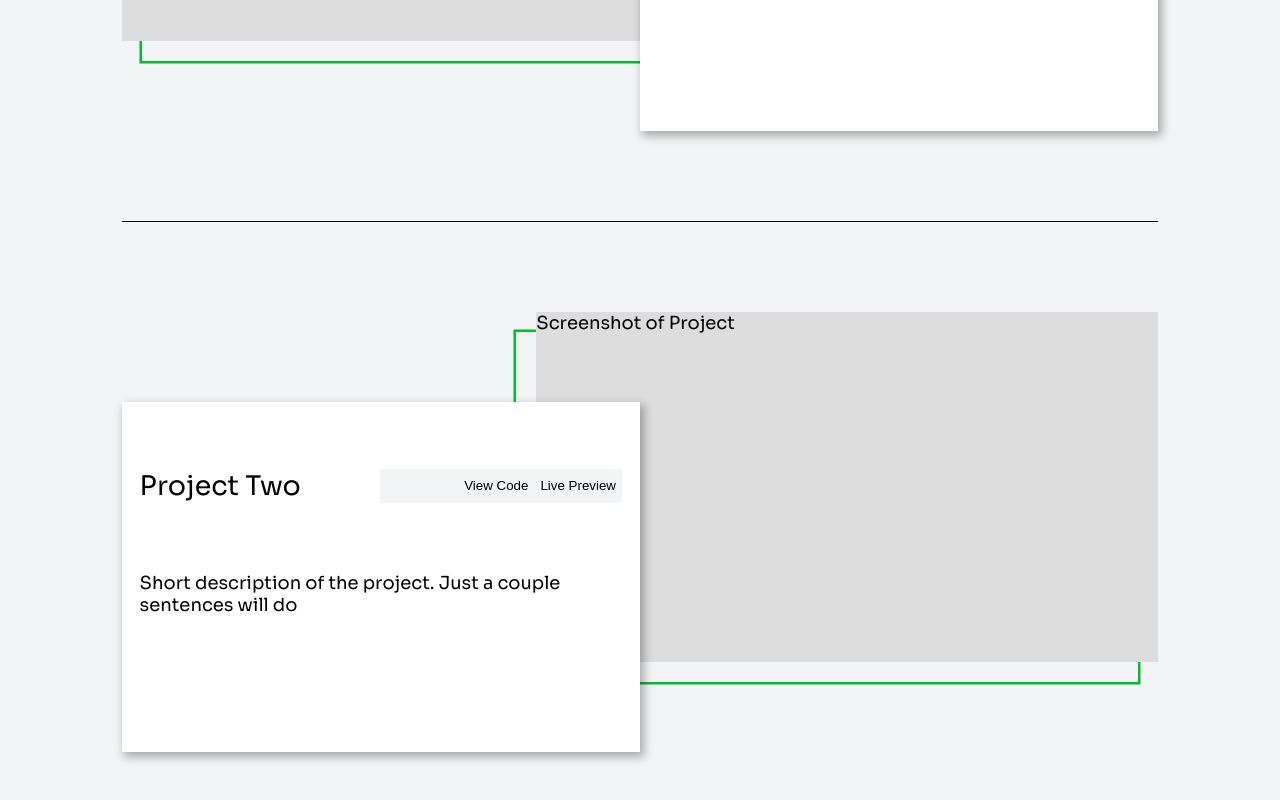
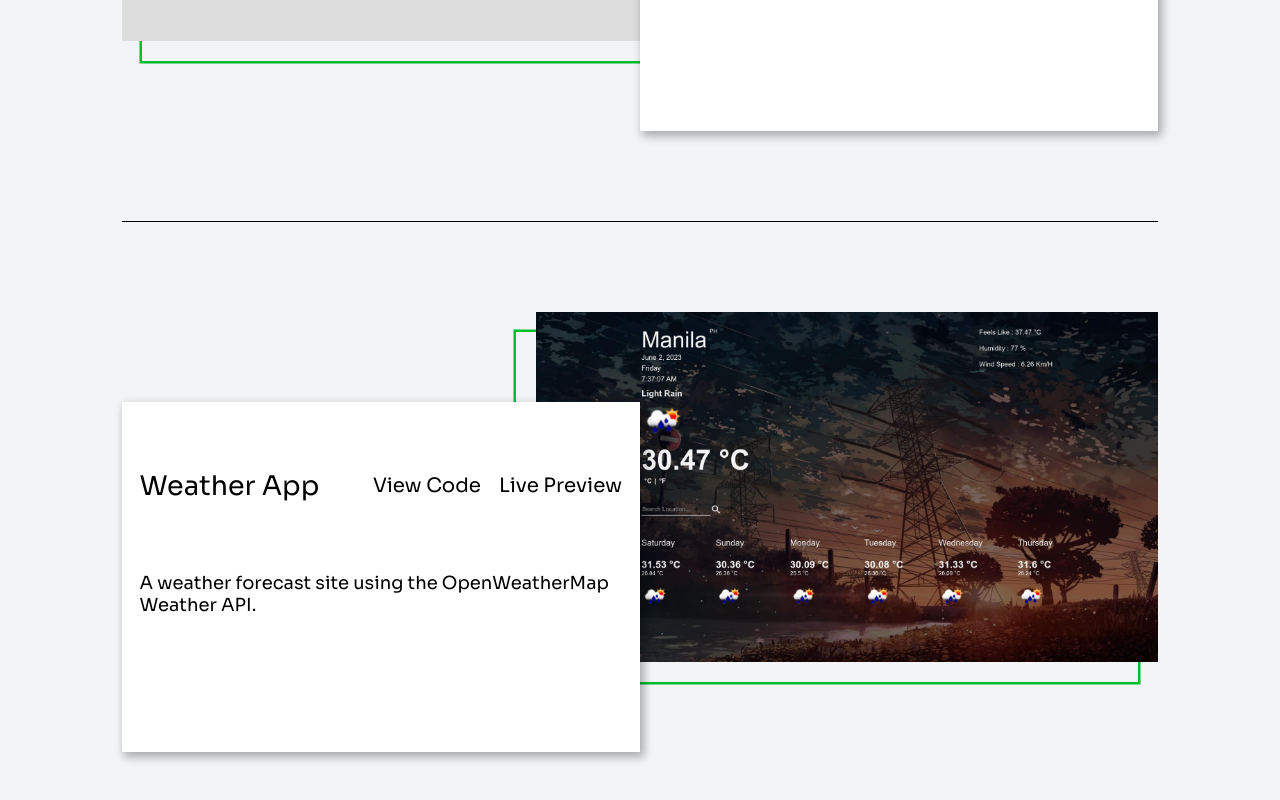
Before and after one commit to ctdc0208/Portfolio, a React (Vite) app: page / in a window 1280 px wide. Shown: the part 1966-2766 px from the top of the page. Built offline with nearby package versions, Linux system fonts and the light colour scheme.

Commit message:
add weather app on my works

```diff
--- a/src/App.css
+++ b/src/App.css
@@ -17,7 +17,9 @@ button:hover {
     cursor: pointer;
 }
 
-.button-header {
+.button-header,
+.view-code-button,
+.live-preview-button {
     background: none;
     border: none;
     font-size: 1.1em;
@@ -30,29 +32,36 @@ button:hover {
     color: var(--clr-neutral-100);
 }
 
-.button-header:hover {
+.button-header:hover,
+.view-code-button:hover,
+.live-preview-button:hover {
     cursor: pointer;
 }
 
-.button-header::after {
+.button-header::after,
+.view-code-button::after,
+.live-preview-button::after {
     content: '';
     position: absolute;
     width: 100%;
     transform: scaleX(0);
-    bottom: 0;
+    bottom: -2px;
     left: 0;
-    border-bottom: 1px solid var(--clr-primary);
+    border-bottom: 2px solid var(--clr-primary);
     transform-origin: bottom right;
     transition: transform 0.25s ease-out;
 }
 
-button:hover::after {
+.button-header:hover::after,
+.view-code-button:hover::after,
+.live-preview-button:hover::after {
     transform: scaleX(1);
     transform-origin: bottom left;
 }
 
 .active>button {
-    border-bottom: 1px solid var(--clr-primary);
+    bottom: 0;
+    border-bottom: 2px solid var(--clr-primary);
 }
 
 .max-width {
@@ -298,7 +307,18 @@ button:hover::after {
     display: flex;
     align-items: center;
     justify-content: end;
-    background-color: var(--clr-neutral-600);
+}
+
+.view-code-button,
+.live-preview-button {
+    background: none;
+    color: #000;
+    text-decoration: none;
+    display: flex;
+}
+
+.live-preview-button {
+    margin-left: 1rem;
 }
 
 .project-description {
@@ -307,7 +327,7 @@ button:hover::after {
 }
 
 .project-screenshot,
-.project-screenshot-opposite {
+.project-screenshot-opposite-2 {
     aspect-ratio: auto 16 / 9;
     background-color: #dddddd;
 }
@@ -317,14 +337,18 @@ button:hover::after {
     box-shadow: 20px 20px 0px 0px var(--clr-neutral-600), 20px 20px 0px 2.5px var(--clr-primary);
 }
 
-.project-screenshot-opposite {
+.project-screenshot-opposite-2 {
     grid-column: -1 / -7;
     box-shadow: -20px 20px 0px 0px var(--clr-neutral-600), -20px 20px 0px 2.5px var(--clr-primary);
+    background-image: url(./assets/weather-app-sc.jpg);
+    background-size: cover;
+    background-repeat: no-repeat;
+    background-position: center;
 }
 
 .project-screenshot,
 .project-info,
-.project-screenshot-opposite,
+.project-screenshot-opposite-2,
 .project-info-opposite {
     grid-row: 1 / 2;
 }
@@ -518,7 +542,7 @@ button[type="submit"]:hover {
     .project-screenshot {
         grid-column: 1 / 10;
     }
-    .project-screenshot-opposite {
+    .project-screenshot-opposite-2 {
         grid-column: 2 / -1;
     }
     .project-info {
--- a/src/Projects.jsx
+++ b/src/Projects.jsx
@@ -25,17 +25,17 @@ export default class Projects extends Component {
                         </div>
                     </div>
                     <div className="projects-card project-2">
-                        <div className="project-screenshot-opposite">Screenshot of Project</div>
+                        <div className="project-screenshot-opposite-2"></div>
                         <div className="project-info-opposite margin-15px">
                             <div className="project-header">
-                                <div className="project-name">Project Two</div>
+                                <div className="project-name">Weather App</div>
                                 <div className="project-links">
-                                    <button>View Code</button>
-                                     <button>Live Preview</button>
+                                    <a className="view-code-button" href="https://github.com/nexus0208/Weather-App" target="_blank" rel="noreferrer">View Code</a>
+                                    <a className="live-preview-button" href="https://nexus0208.github.io/Weather-App/" target="_blank" rel="noreferrer">Live Preview</a>
                                 </div>
                             </div>
                             <div className="project-description">
-                                Short description of the project. Just a couple sentences will do
+                                A weather forecast site using the OpenWeatherMap Weather API.
                             </div>
                         </div>
                     </div>
```
Also changed, not shown: src/assets/weather-app-sc.jpg (added).
